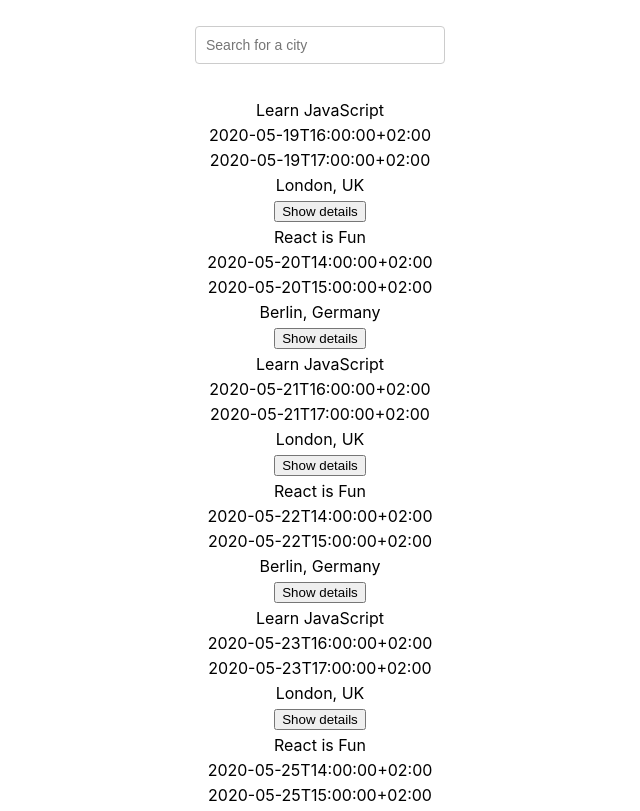
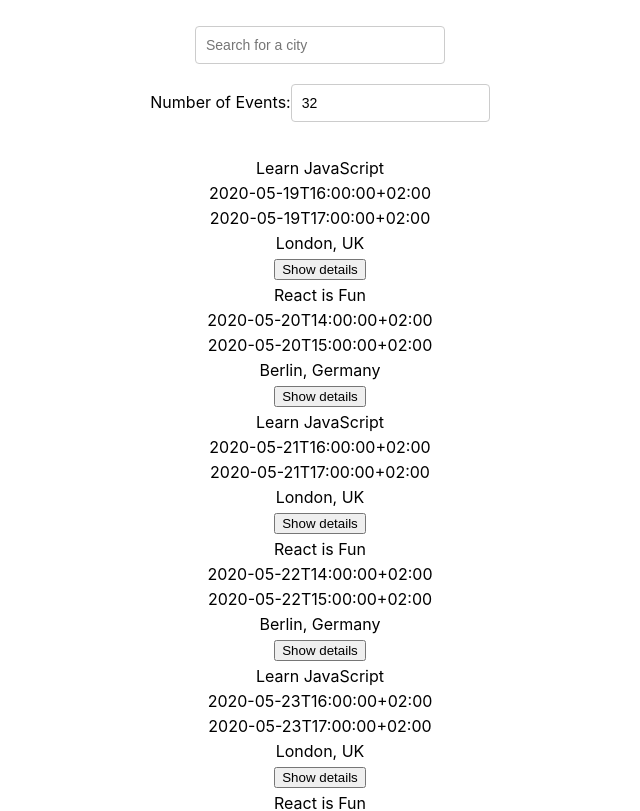
Before and after one commit to menescalnickolas/meet, a React (Create React App) app: page / in a window 1280 px wide. Shown: the top 811 px of the page, without its empty margins (320-960 px from the left). Built offline with nearby package versions, Linux system fonts and the light colour scheme.

Commit message:
Switched order of components

```diff
--- a/src/App.js
+++ b/src/App.js
@@ -31,8 +31,8 @@ const App = () => {
   return (
     <div className="App">
       <CitySearch allLocations={allLocations} setCurrentCity={setCurrentCity}/>
+      <NumberOfEvents setCurrentNOE={setCurrentNOE}/>
       <EventList events={events} />
-      <NumberOfEvents setCurrentNOE={setCurrentNOE}/>
     </div>
   );
 }
```
